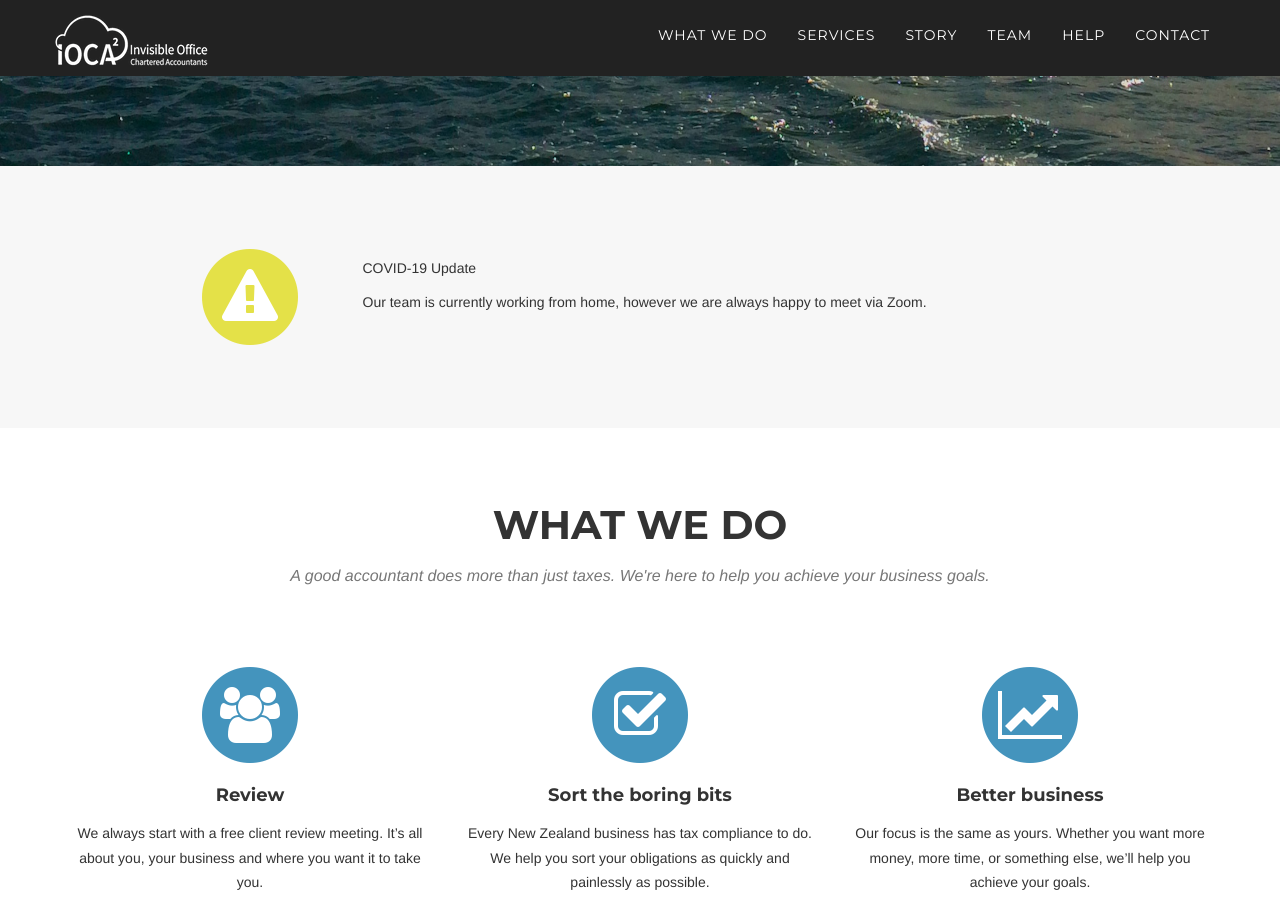
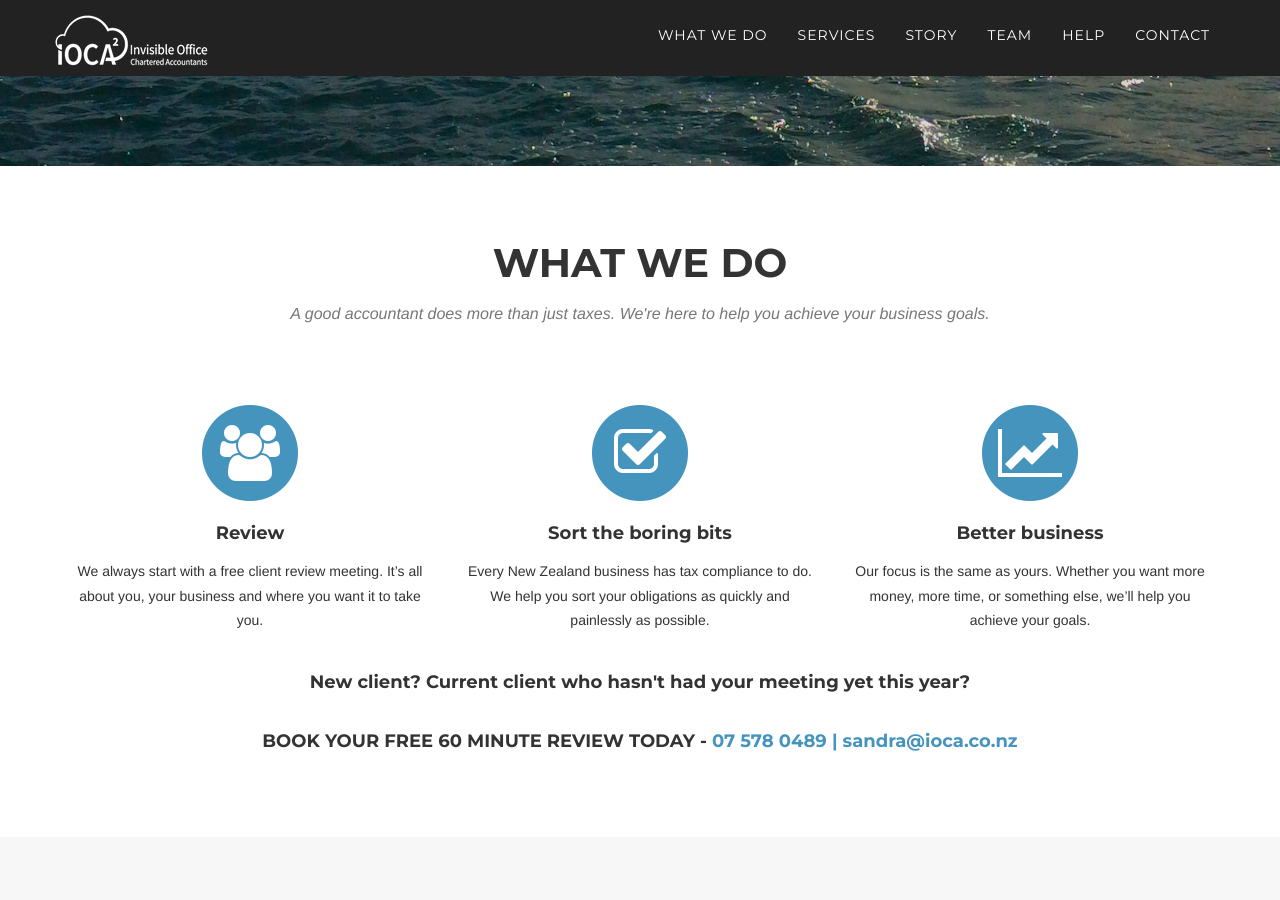
Before and after one commit to Bonneykins/IOCA-website-3, a Jekyll site: the page built from index.html, in a window 1280 px wide and 900 px high, scrolled down 642 px. Built offline with Jekyll 4.4.1, drawn with Linux system fonts in a browser that asks for light colours; nearby versions of some CDN libraries; some web fonts are replaced.

Commit message:
Updated 'index.html' via CloudCannon

```diff
--- a/index.html
+++ b/index.html
@@ -18,7 +18,8 @@
     </header>
 
 <!-- Covid Section -->
-<section id="covid" class="bg-light-gray">
+<!-- 1 | To enable the covid section again uncomment numbers 1 and 2 (leaving the commented section below for "more info..."
+<!<section id="covid" class="bg-light-gray">
     <div class="container">
           {% assign covids = site.covid | sort: 'display-order' %}
           {% for covid in covids %}
```
Also changed, not shown: other parts of index.html (+3 -0 lines).
